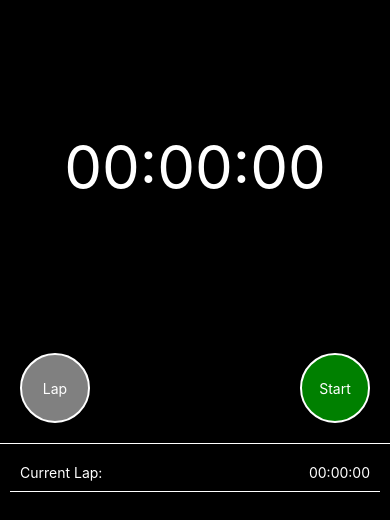
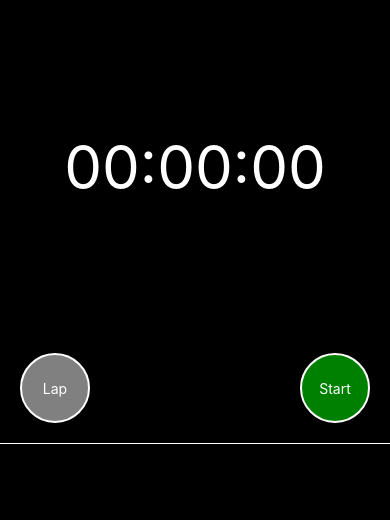
Before and after one commit to KhaIniesta/StopWatchMidtermTest, a React Native app: screen / in a window 390 px wide. Shown: the top 520 px of the page. Built offline with nearby package versions, Linux system fonts and the light colour scheme.

Commit message:
chinh sua current lap

```diff
--- a/App.tsx
+++ b/App.tsx
@@ -4,7 +4,7 @@ import {StyleSheet, Text, TouchableHighlight, View} from 'react-native';
 function App(): React.JSX.Element {
   const [isRunning, setIsRunning] = useState(false);
   const [elapsedTime, setElapsedTime] = useState(0);
-  const [prevElapsedTime, setPrevElapsedTime] = useState(0)
+  const [prevElapsedTime, setPrevElapsedTime] = useState(0);
   const [laps, setLaps] = useState<number[]>([]);
   const [lapOrResetText, setLapOrResetText] = useState('Lap');
   const [evenStart, setEvenStart] = useState(false);
@@ -48,8 +48,8 @@ function App(): React.JSX.Element {
   };
 
   const handleRecordLap = () => {
-    setLaps(prevLaps => [...prevLaps, elapsedTime-prevElapsedTime]);
-    setPrevElapsedTime(elapsedTime)
+    setLaps(prevLaps => [...prevLaps, elapsedTime - prevElapsedTime]);
+    setPrevElapsedTime(elapsedTime);
   };
 
   const formatTime = (timeInSeconds: number): string => {
@@ -88,10 +88,12 @@ function App(): React.JSX.Element {
       </View>
 
       <View style={styles.lapsContainer}>
-        <View style={styles.lap}>
-          <Text style={{color: 'white'}}>Current Lap:</Text>
-          <Text style={{color: 'white'}}>{formatTime(elapsedTime-prevElapsedTime)}</Text>
-        </View>
+        {evenStart ? (
+          <View style={styles.lap}>
+            <Text style={{color: 'white'}}>Lap {laps.length + 1}:</Text>
+            <Text style={{color: 'white'}}>{formatTime(elapsedTime-prevElapsedTime)}</Text>
+          </View>
+        ) : null}
         <View>
           {laps.map((lap, index) => (
             <View key={index} style={styles.lap}>
```
